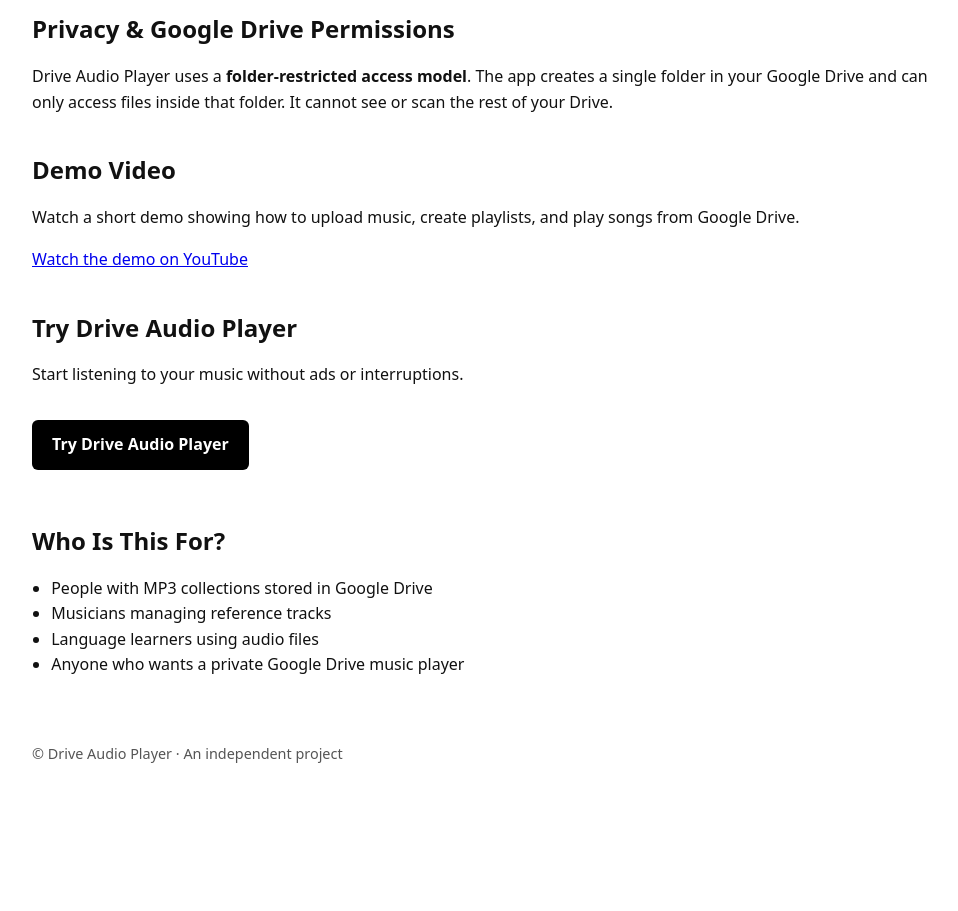
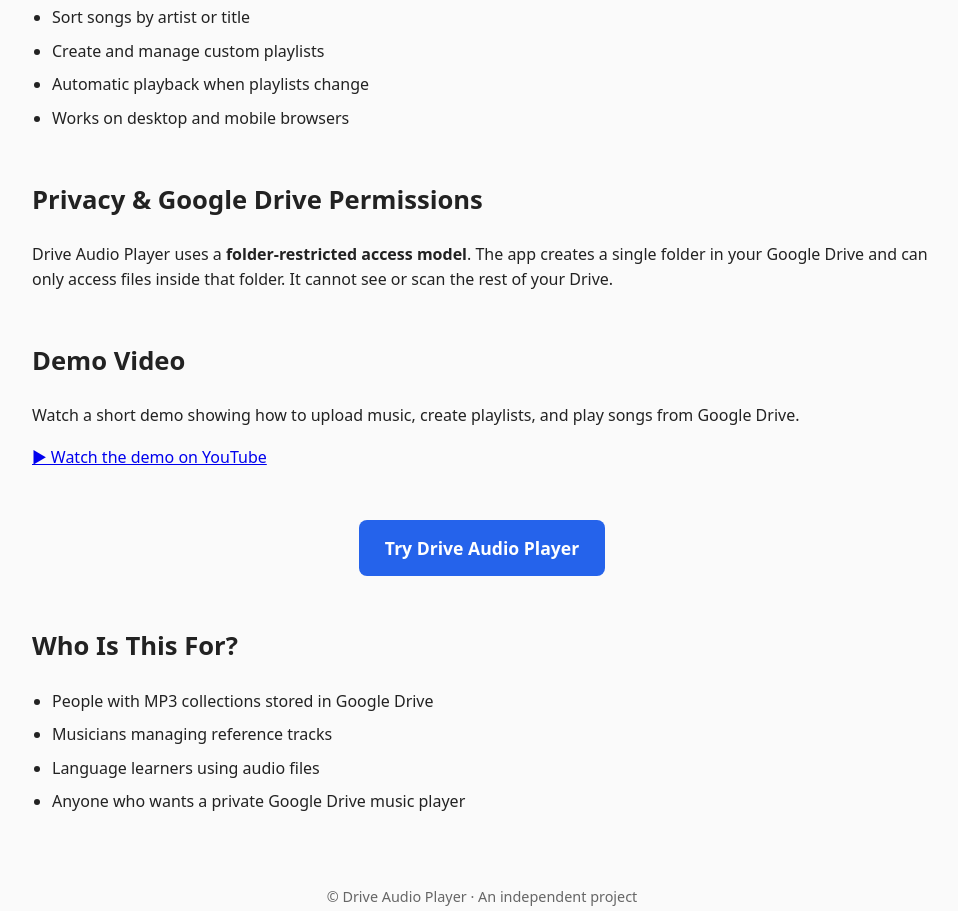
Before and after one commit to Neil-Brown/DriveAudioPlayer, a plain HTML site: page index.html in a window 1280 px wide. Shown: the part 1271-2182 px from the top of the page, without its empty margins (158-1116 px from the left). Before the commit the page ends 2114 px from the top, so only its background shows below. Drawn offline with Linux system fonts and the light colour scheme.

Commit message:
Update index.html

```diff
--- a/index.html
+++ b/index.html
@@ -7,10 +7,7 @@
   <title>Drive Audio Player – Google Drive Music Player (No Ads)</title>
 
   <meta name="description" content="Drive Audio Player is a Google Drive music player that lets you play your own MP3 files online. No ads, no subscriptions, full control of your music." />
-
-  <!-- Google Search Console verification -->
   <meta name="google-site-verification" content="wX2vFir83oiun9clqr5UzWy243_Gb2KTx3uUUAfhiMs" />
-
   <!-- Open Graph / Social Preview -->
   <meta property="og:title" content="Drive Audio Player – Google Drive Music Player" />
   <meta property="og:description" content="Play music from Google Drive. No ads. Full control." />
@@ -21,69 +18,97 @@
   <style>
     body {
       font-family: system-ui, -apple-system, BlinkMacSystemFont, "Segoe UI", sans-serif;
-      line-height: 1.6;
+      background: #fafafa;
+      color: #222;
       margin: 0;
       padding: 0;
-      color: #111;
-      background: #fff;
+      line-height: 1.6;
     }
-    main {
+
+    .container {
       max-width: 900px;
       margin: 0 auto;
-      padding: 2rem 1.25rem 4rem;
+      padding: 40px 20px 70px;
     }
-    h1, h2, h3 {
-      line-height: 1.25;
+
+    h1 {
+      text-align: center;
+      font-size: 2.4rem;
+      margin-bottom: 12px;
     }
-    h1 {
-      font-size: 2.2rem;
-      margin-bottom: 0.5rem;
+
+    .tagline {
+      text-align: center;
+      font-size: 1.25rem;
+      margin-bottom: 36px;
     }
-    h2 {
-      margin-top: 2.5rem;
-    }
-    p.lead {
-      font-size: 1.1rem;
-    }
+
     img {
+      display: block;
+      margin: 32px auto;
       max-width: 100%;
       height: auto;
-      border-radius: 6px;
+      border-radius: 8px;
     }
+
+    h2 {
+      margin-top: 48px;
+      font-size: 1.6rem;
+    }
+
+    ul {
+      padding-left: 20px;
+    }
+
+    li {
+      margin-bottom: 8px;
+    }
+
     .cta {
+      text-align: center;
+      margin: 50px 0;
+    }
+
+    .cta a {
       display: inline-block;
-      margin: 1rem 0;
-      padding: 0.75rem 1.25rem;
-      background: #000;
+      padding: 14px 26px;
+      background: #2563eb;
       color: #fff;
       text-decoration: none;
-      border-radius: 6px;
+      border-radius: 8px;
+      font-size: 1.1rem;
       font-weight: 600;
     }
-    ul {
-      padding-left: 1.2rem;
+
+    .cta a:hover {
+      background: #1e4ed8;
     }
+
     footer {
-      margin-top: 4rem;
+      margin-top: 70px;
       font-size: 0.9rem;
-      color: #555;
+      color: #666;
+      text-align: center;
     }
   </style>
 </head>
+
 <body>
+  <div class="container">
 
-<main>
-  <h1>Drive Audio Player – Google Drive Music Player</h1>
-
-  <p class="lead"><strong>Play music from Google Drive. No ads. Full control.</strong></p>
+    <h1>Drive Audio Player</h1>
+    <p class="tagline"><strong>Play music from Google Drive. No ads. Full control.</strong></p>
 
     <p>
       Drive Audio Player is a <strong>web-based Google Drive music player</strong> that lets you
-    stream and organize your own MP3 files directly from Google Drive.
+      play and organize your own MP3 files directly from Google Drive.
       There are no ads, no subscriptions, and no algorithms deciding what you hear.
     </p>
 
-  <img src="images/google-drive-music-player-interface.png" alt="Google Drive music player interface" />
+    <img
+      src="images/google-drive-music-player-interface.png"
+      alt="Google Drive music player interface"
+    />
 
     <h2>Why Use Drive Audio Player?</h2>
     <p>
@@ -117,22 +142,21 @@
 
     <h2>Demo Video</h2>
     <p>
-    Watch a short demo showing how to upload music, create playlists, and play songs
-    from Google Drive.
+      Watch a short demo showing how to upload music, create playlists,
+      and play songs from Google Drive.
     </p>
 
     <p>
-    <a href="https://youtu.be/pvxFkeY2ZPs">Watch the demo on YouTube</a>
+      <a href="https://youtu.be/pvxFkeY2ZPs" target="_blank" rel="noopener">
+        ▶ Watch the demo on YouTube
+      </a>
     </p>
 
-  <h2>Try Drive Audio Player</h2>
-  <p>
-    Start listening to your music without ads or interruptions.
-  </p>
-
-  <p>
-    <a class="cta" href="https://driveaudioplayer.com">Try Drive Audio Player</a>
-  </p>
+    <div class="cta">
+      <a href="https://driveaudioplayer.com">
+        Try Drive Audio Player
+      </a>
+    </div>
 
     <h2>Who Is This For?</h2>
     <ul>
@@ -143,11 +167,9 @@
     </ul>
 
     <footer>
-    <p>
       © Drive Audio Player · An independent project
-    </p>
     </footer>
-</main>
 
+  </div>
 </body>
 </html>
```
Lines whose indentation alone changed are shown as unchanged.
